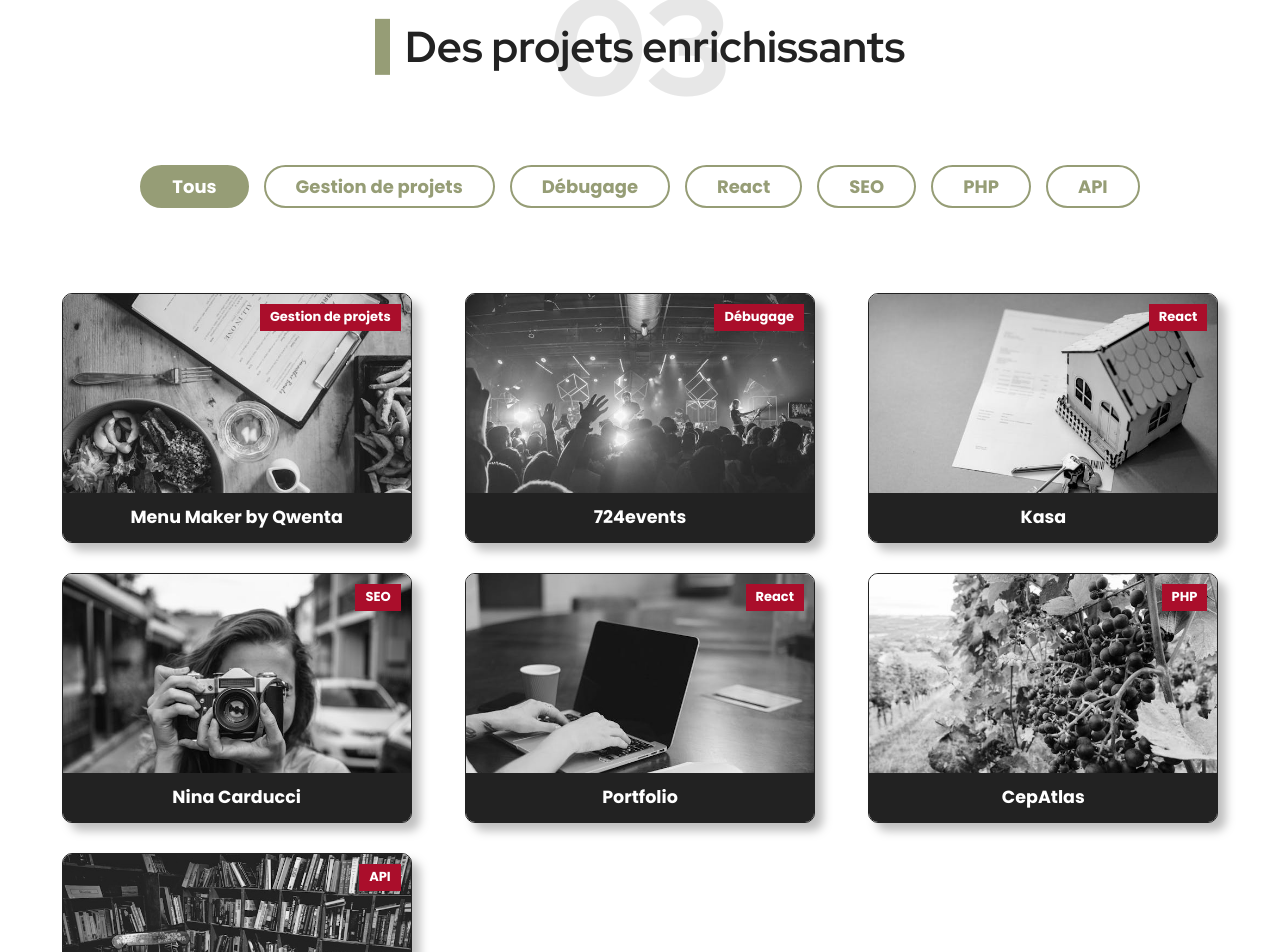
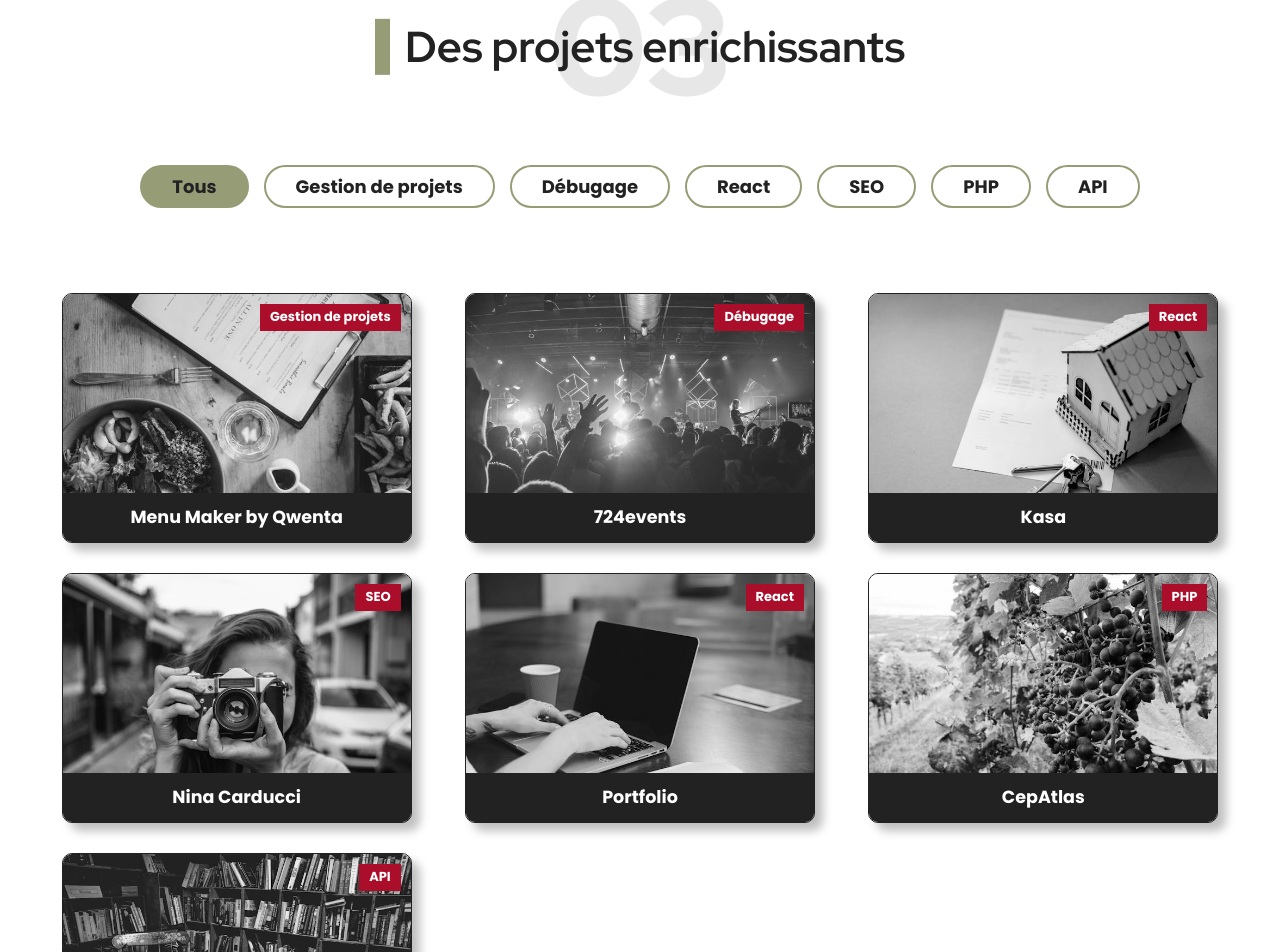
Before and after one commit to Amalynn/oc-iw-p12-portfolio, a React (Vite) app: page / in a window 1280 px wide. Shown: the part 3210-4162 px from the top of the page. Built offline with nearby package versions, Linux system fonts and the light colour scheme.

Commit message:
Improving colors contrast for filter buttons and navbar

```diff
--- a/src/assets/styles/styles.css
+++ b/src/assets/styles/styles.css
@@ -360,7 +360,7 @@ a {
 }
 
 .filter-button {
-  color: #969d76;
+  color: #222222;
   background-color: #fff;
   border-radius: 50px;
   border: 2px solid #969d76;
@@ -392,7 +392,7 @@ a {
 }
 .filter-button:hover {
   background-color: #969d76;
-  color: #fff;
+  color: #222222;
 }
 .filter-button-group {
   display: flex;
@@ -428,7 +428,7 @@ a {
 }
 .filter-button--active {
   background-color: #969d76;
-  color: #fff;
+  color: #222222;
 }
 
 .project-card {
@@ -824,7 +824,7 @@ a {
   }
 }
 .header.header-scrolled {
-  background-color: rgba(34, 34, 34, 0.7);
+  background-color: rgba(34, 34, 34, 0.8);
   backdrop-filter: blur(7px);
   box-shadow: 0px 7px 20px 0px rgba(34, 34, 34, 0.7);
 }
--- a/src/scss/components/_filterButton.scss
+++ b/src/scss/components/_filterButton.scss
@@ -3,7 +3,7 @@
 @use "sass:map";
 
 .filter-button {
-    color: var.$secondary-color;
+    color: var.$primary-color;
     background-color: var.$white-color;
     border-radius: 50px;
     border: 2px solid var.$secondary-color;
@@ -34,7 +34,7 @@
 
     &:hover {
         background-color: var.$secondary-color;
-        color: var.$white-color;
+        color: var.$primary-color;
     }
 
     &-group {
@@ -68,6 +68,6 @@
 
     &--active {
         background-color: var.$secondary-color;
-        color: var.$white-color;
+        color: var.$primary-color;
     }
 }
--- a/src/scss/layouts/_header.scss
+++ b/src/scss/layouts/_header.scss
@@ -24,7 +24,7 @@
     }
 
     &.header-scrolled {
-        background-color: rgba(34, 34, 34, 0.7);
+        background-color: rgba(34, 34, 34, 0.8);
         backdrop-filter: blur(7px);
         box-shadow: 0px 7px 20px 0px rgba(34, 34, 34, 0.7);
     }
```
Also changed, not shown: 1 other file (tests, documents, lock files or other folders).
